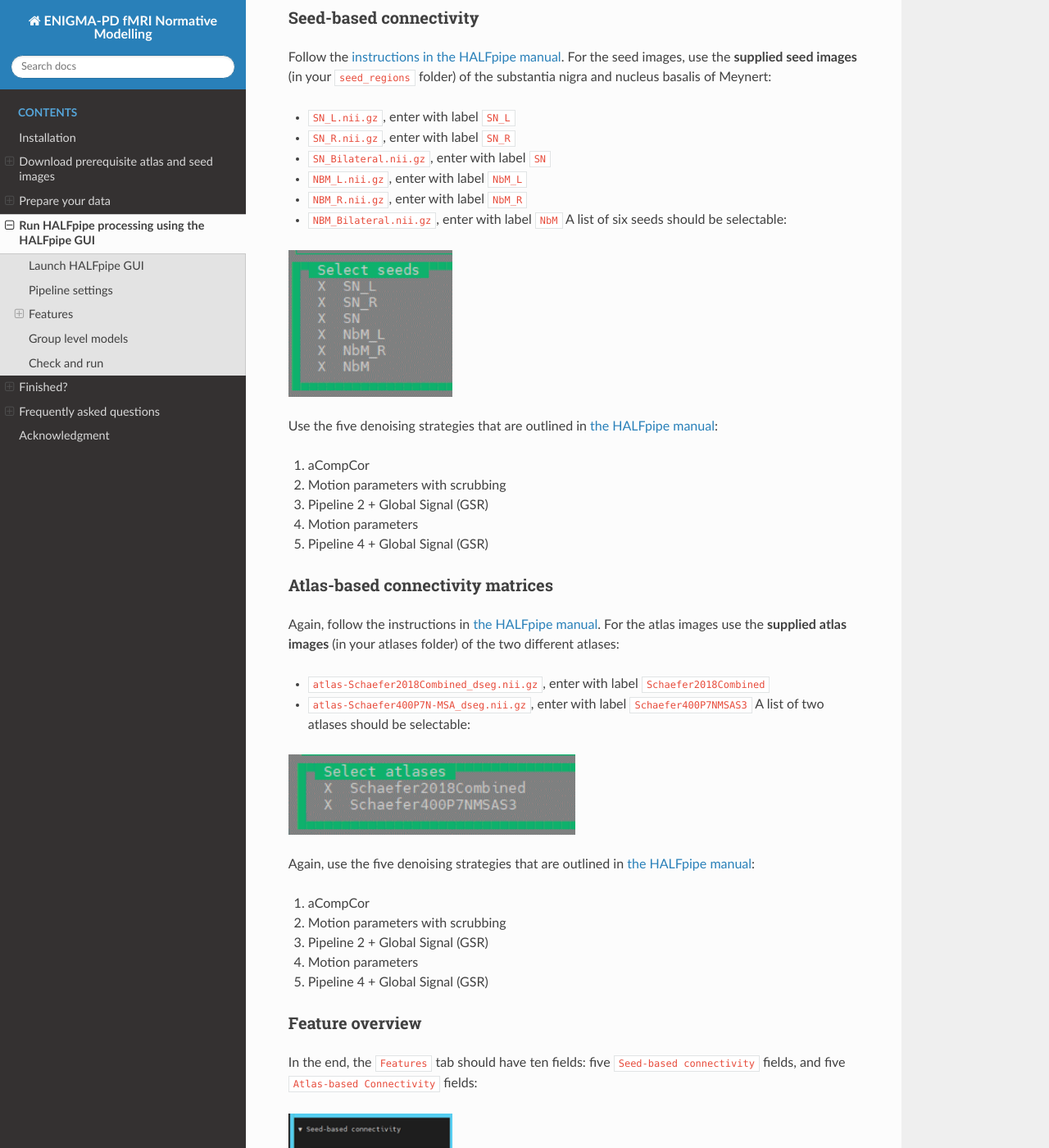
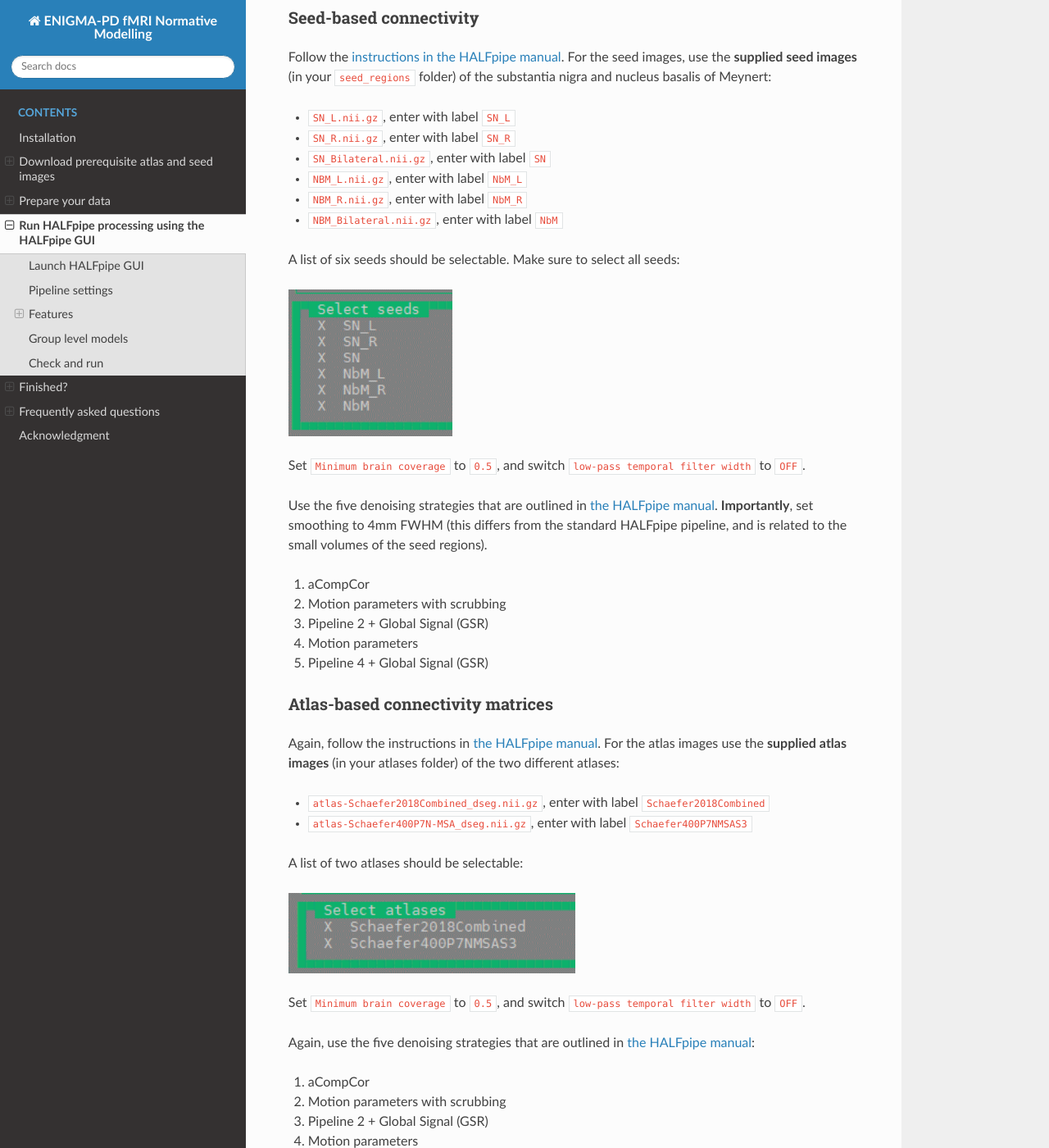
Before and after one commit to timvbalkom/ENIGMA-fMRI-normative-modelling, a Sphinx documentation site: the page built from docs/source/run_halfpipe.md, in a window 1280 px wide and 1400 px high, scrolled down 907 px. Shown: the whole window at 82% size. Built offline with Sphinx 7.4.7 and the Read the Docs theme 3.1.0, drawn with Linux system fonts in a browser that asks for light colours.

Commit message:
Update run_halfpipe.md with additional settings
Added instructions for setting minimum brain coverage, smoothing and low-pass filter.

````diff
--- a/docs/source/run_halfpipe.md
+++ b/docs/source/run_halfpipe.md
@@ -47,13 +47,16 @@ For the seed images, use the **supplied seed images** (in your `seed_regions` fo
 - `NBM_L.nii.gz`, enter with label `NbM_L`
 - `NBM_R.nii.gz`, enter with label `NbM_R`
 - `NBM_Bilateral.nii.gz`, enter with label `NbM`
-A list of six seeds should be selectable:
+
+A list of six seeds should be selectable. Make sure to select all seeds:
 ```{image} /screenshots/seed_regions.png
 :alt: List of atlases
 :width: 200px
 ```
 
-Use the five denoising strategies that are outlined in [the HALFpipe manual](https://fmri.science/halfpipe/new_ui.html#remove-confounds-for-5-pipelines):
+Set `Minimum brain coverage` to `0.5`, and switch `low-pass temporal filter width` to `OFF`.
+
+Use the five denoising strategies that are outlined in [the HALFpipe manual](https://fmri.science/halfpipe/new_ui.html#remove-confounds-for-5-pipelines). **Importantly**, set smoothing to 4mm FWHM (this differs from the standard HALFpipe pipeline, and is related to the small volumes of the seed regions).
 1)	aCompCor
 2)	Motion parameters with scrubbing
 3)	Pipeline 2 + Global Signal (GSR)
@@ -65,11 +68,14 @@ Again, follow the instructions in [the HALFpipe manual](https://fmri.science/hal
 For the atlas images use the **supplied atlas images** (in your atlases folder) of the two different atlases:
 - `atlas-Schaefer2018Combined_dseg.nii.gz`, enter with label `Schaefer2018Combined`
 - `atlas-Schaefer400P7N-MSA_dseg.nii.gz`, enter with label `Schaefer400P7NMSAS3`
+
 A list of two atlases should be selectable:
 ```{image} /screenshots/atlases.png
 :alt: List of atlases
 :width: 350px
 ```
+
+Set `Minimum brain coverage` to `0.5`, and switch `low-pass temporal filter width` to `OFF`.
 
 Again, use the five denoising strategies that are outlined in [the HALFpipe manual](https://fmri.science/halfpipe/new_ui.html#remove-confounds-for-5-pipelines-1):
 1)	aCompCor
````
